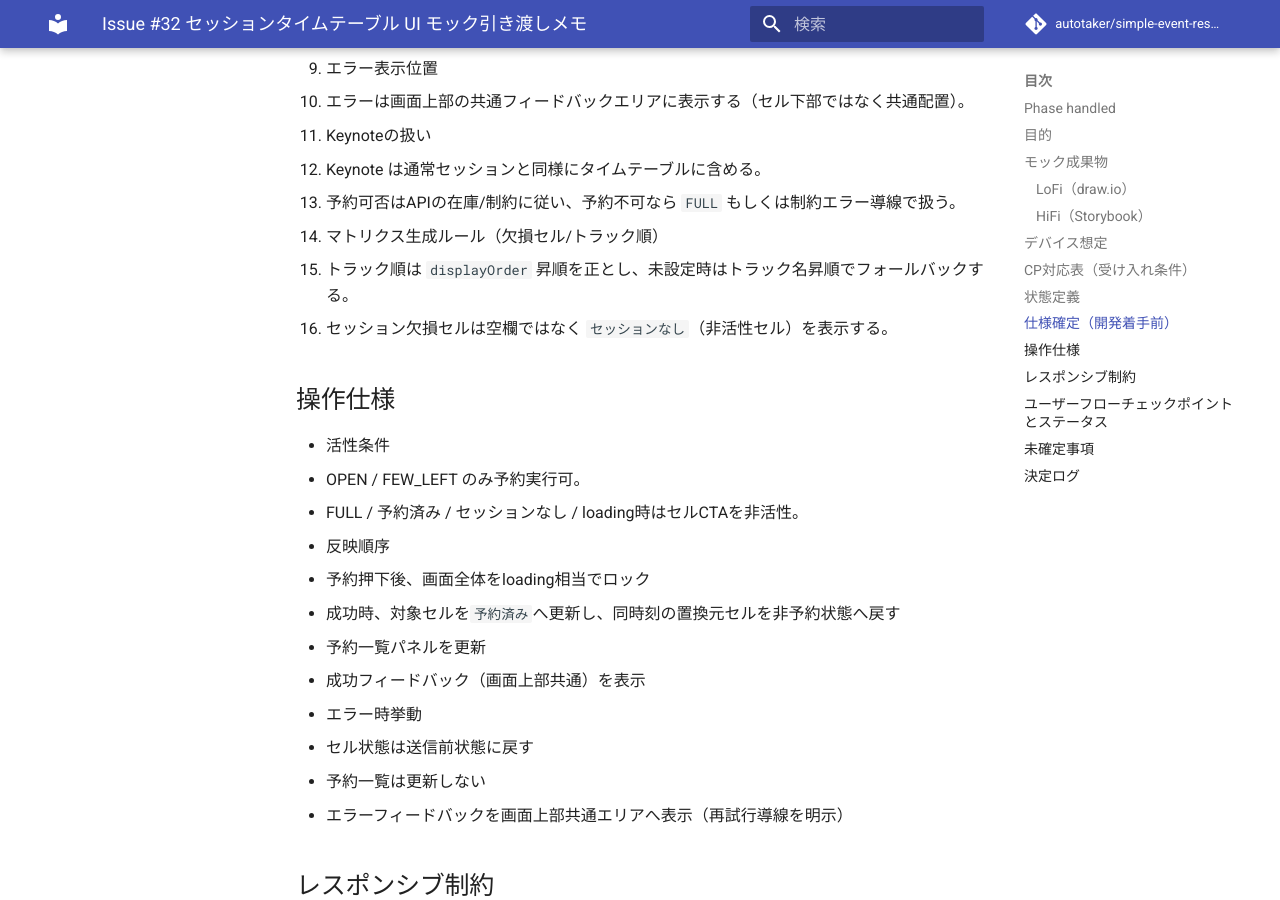
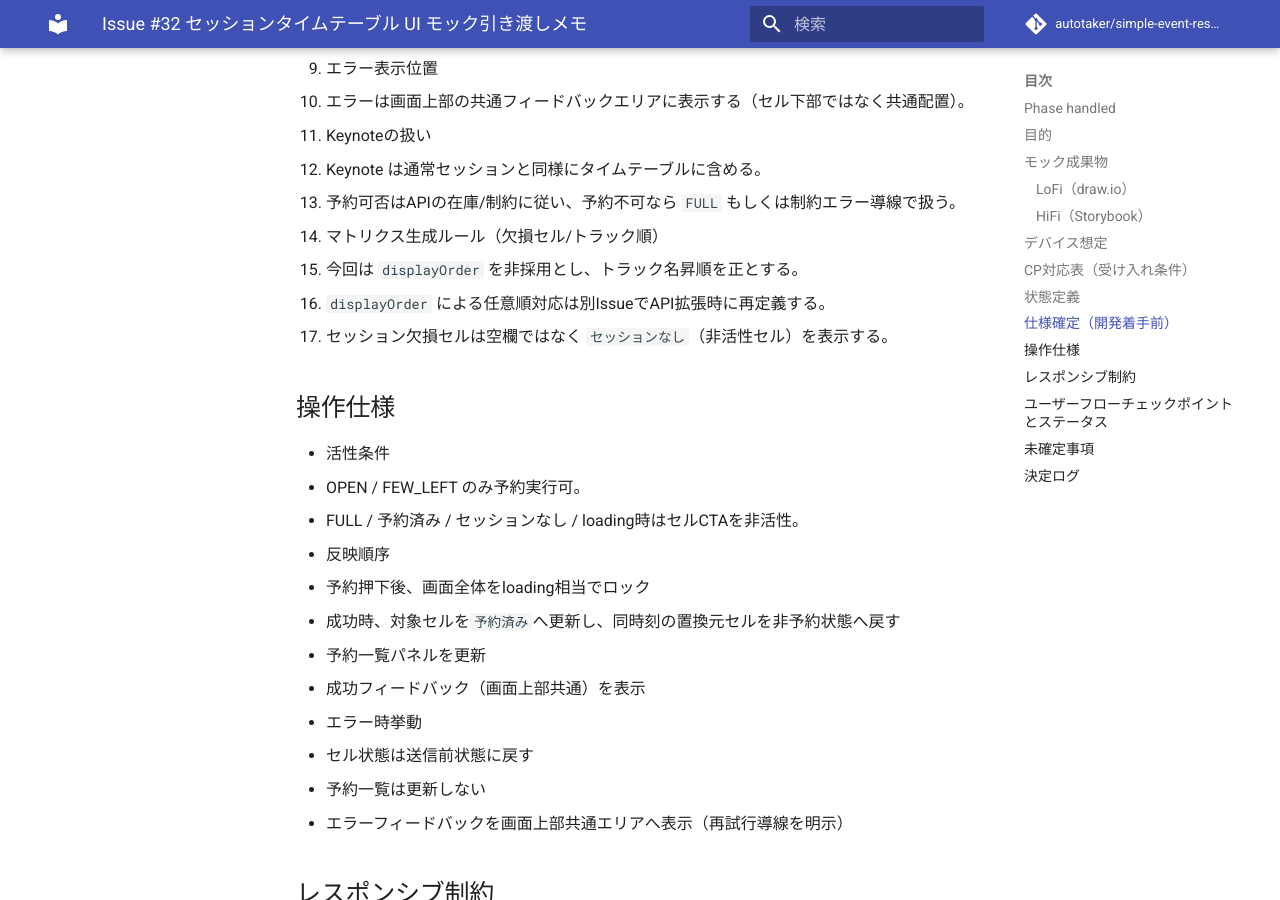
Before and after one commit to autotaker/simple-event-reservation-system, an MkDocs documentation site: the page built from docs/uiux/issue-32-handoff.md, in a window 1280 px wide and 900 px high, scrolled down 2251 px. Built offline with MkDocs 1.6.1 and Material for MkDocs 9.7.7, drawn with Linux system fonts in a browser that asks for light colours; comment, search, counter and statistics services are not loaded.

Commit message:
docs(uiux): resolve remaining review points for issue 32 mock

```diff
--- a/docs/uiux/issue-32-handoff.md
+++ b/docs/uiux/issue-32-handoff.md
@@ -75,7 +75,8 @@
 
 6. マトリクス生成ルール（欠損セル/トラック順）
 
-- トラック順は `displayOrder` 昇順を正とし、未設定時はトラック名昇順でフォールバックする。
+- 今回は `displayOrder` を非採用とし、トラック名昇順を正とする。
+- `displayOrder` による任意順対応は別IssueでAPI拡張時に再定義する。
 - セッション欠損セルは空欄ではなく `セッションなし`（非活性セル）を表示する。
 
 ## 操作仕様
```
Also changed, not shown: frontend/src/stories/participant-hifi/ParticipantTimetableLayoutHiFi.vue (+1 -1 lines).
